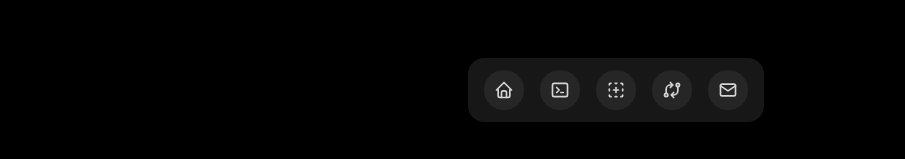
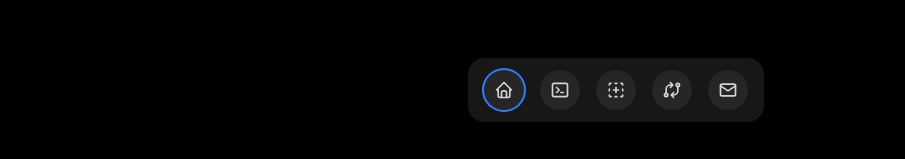
Before and after one commit to khaleelibraheem/portfolio-v3, a Next.js app: page / in a window 1280 px wide. Shown: the part 638-797 px from the top of the page, without its empty margins (24-929 px from the left). Built offline with nearby package versions, Linux system fonts and the light colour scheme.

Commit message:
add active link

```diff
--- a/components/ui/floating-dock.jsx
+++ b/components/ui/floating-dock.jsx
@@ -6,18 +6,26 @@
 "use client"
 import { cn } from "@/lib/utils";
 import { IconLayoutNavbarCollapse } from "@tabler/icons-react";
-import { AnimatePresence, motion, useMotionValue, useSpring, useTransform } from "motion/react";
+import { AnimatePresence, motion, useMotionValue, useSpring, useTransform } from "framer-motion";
 import Link from "next/link";
 import { useRef, useState } from "react";
+import { usePathname } from "next/navigation";
 
 export const FloatingDock = ({
   items,
   desktopClassName,
   mobileClassName
 }) => {
+  const pathname = usePathname();
+
+  const activeItems = items.map(item => ({
+    ...item,
+    isActive: pathname === item.href
+  }));
+
   return (<>
-    <FloatingDockDesktop items={items} className={desktopClassName} />
-    <FloatingDockMobile items={items} className={mobileClassName} />
+    <FloatingDockDesktop items={activeItems} className={desktopClassName} />
+    <FloatingDockMobile items={activeItems} className={mobileClassName} />
   </>);
 };
 
@@ -52,7 +60,10 @@ const FloatingDockMobile = ({
                 <Link
                   href={item.href}
                   key={item.title}
-                  className="h-10 w-10 rounded-full bg-neutral-900 flex items-center justify-center">
+                  className={cn(
+                    "h-10 w-10 rounded-full bg-neutral-900 flex items-center justify-center",
+                    item.isActive && "ring-2 ring-blue-500"
+                  )}>
                   <div className="h-4 w-4">{item.icon}</div>
                 </Link>
               </motion.div>
@@ -79,11 +90,15 @@ const FloatingDockDesktop = ({
       onMouseMove={(e) => mouseX.set(e.pageX)}
       onMouseLeave={() => mouseX.set(Infinity)}
       className={cn(
-        "mx-auto hidden md:flex h-16 gap-4 items-end  rounded-2xl bg-neutral-900 px-4 pb-3",
+        "mx-auto hidden md:flex h-16 gap-4 items-end rounded-2xl bg-neutral-900 px-4 pb-3",
         className
       )}>
       {items.map((item) => (
-        <IconContainer mouseX={mouseX} key={item.title} {...item} />
+        <IconContainer
+          mouseX={mouseX}
+          key={item.title}
+          {...item}
+        />
       ))}
     </motion.div>)
   );
@@ -93,7 +108,8 @@ function IconContainer({
   mouseX,
   title,
   icon,
-  href
+  href,
+  isActive
 }) {
   let ref = useRef(null);
 
@@ -140,7 +156,10 @@ function IconContainer({
         style={{ width, height }}
         onMouseEnter={() => setHovered(true)}
         onMouseLeave={() => setHovered(false)}
-        className="aspect-square rounded-full bg-neutral-800 flex items-center justify-center relative">
+        className={cn(
+          "aspect-square rounded-full bg-neutral-800 flex items-center justify-center relative",
+          isActive && "ring-2 ring-blue-500"
+        )}>
         <AnimatePresence>
           {hovered && (
             <motion.div
```
